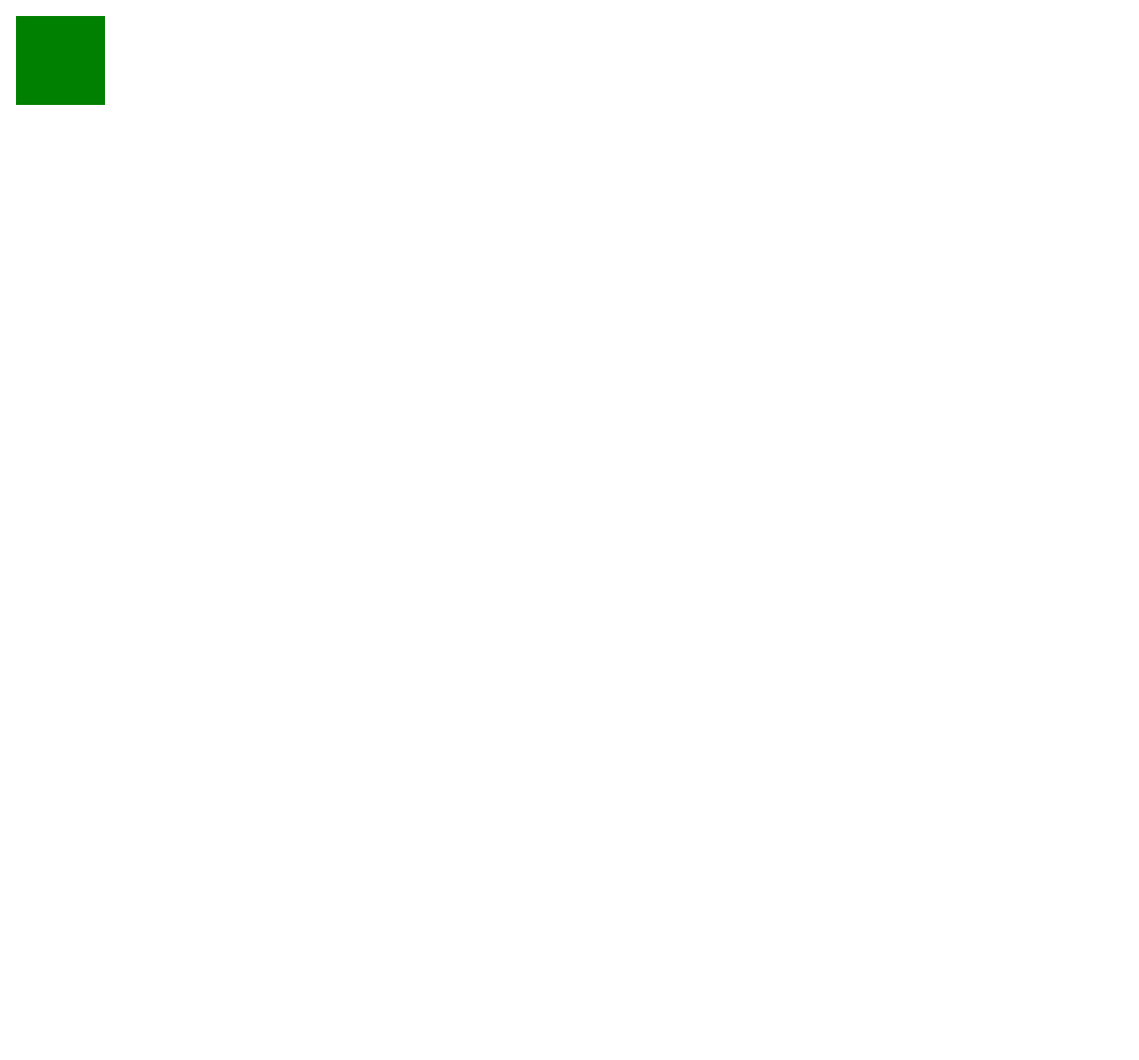
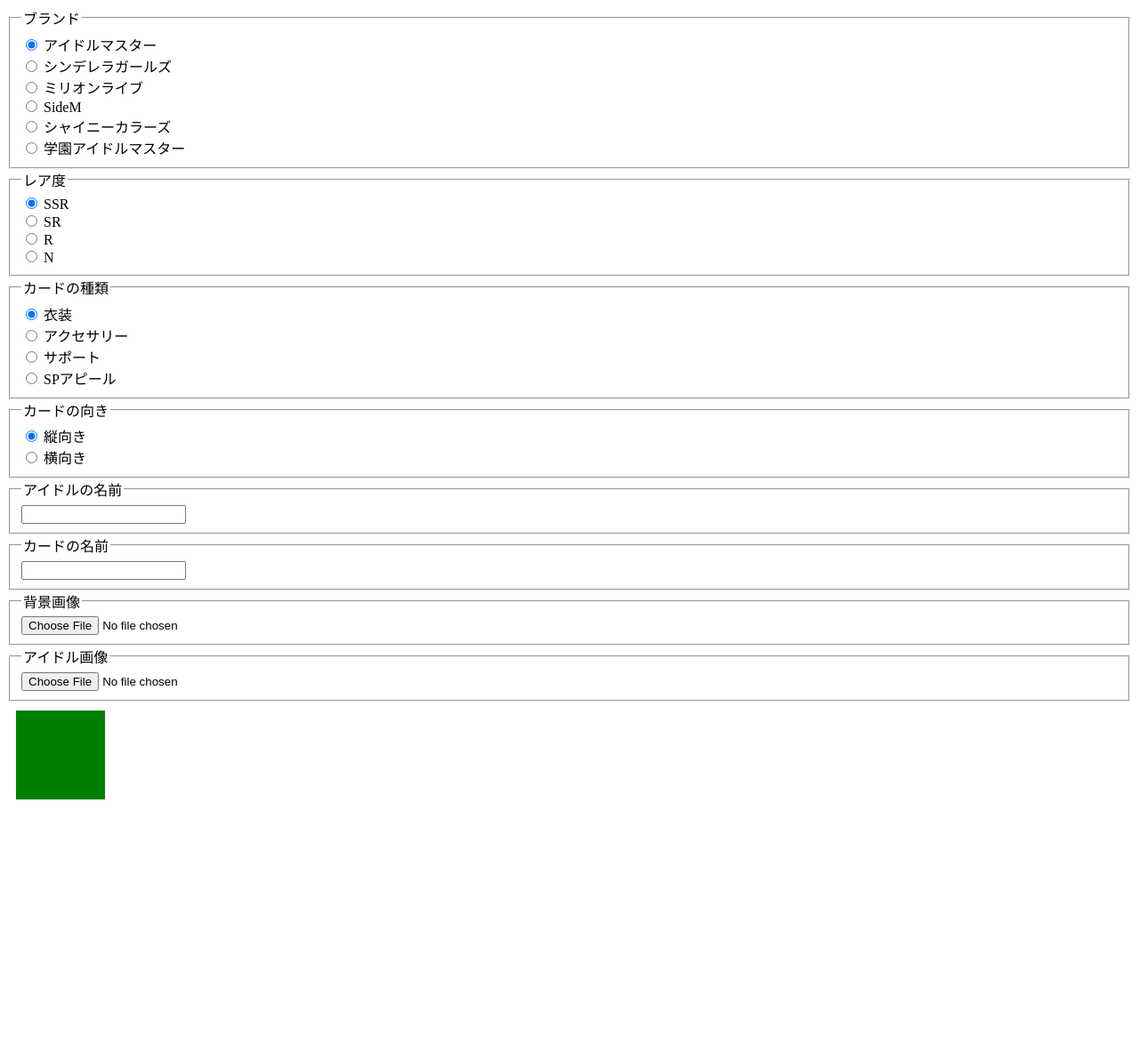
Before and after one commit to eimaru/eimaru.github.io, a plain HTML site: page index.html in a window 1280 px wide. Shown: the whole page at 89% size. Before the commit the page ends 800 px from the top, so only its background shows below. Drawn offline with nearby package versions, Linux system fonts and the light colour scheme.

Commit message:
入力部分を追加

```diff
--- a/index.html
+++ b/index.html
@@ -1,5 +1,6 @@
 <!DOCTYPE html>
 <html lang="ja">
+
 <head>
     <meta charset="utf-8">
     <title>テスト</title>
@@ -7,7 +8,124 @@
     <!-- Import JS/jQuery Library -->
     <script src="https://code.jquery.com/jquery-1.12.4.min.js"></script>
 </head>
+
 <body>
+    <fieldset>
+        <legend>ブランド</legend>
+
+        <div>
+            <input type="radio" id="idolmaster" name="brand" value="idolmaster" checked />
+            <label for="idolmaster">アイドルマスター</label>
+        </div>
+
+        <div>
+            <input type="radio" id="cinderella" name="brand" value="cinderella" />
+            <label for="cinderella">シンデレラガールズ</label>
+        </div>
+
+        <div>
+            <input type="radio" id="millionlive" name="brand" value="millionlive" />
+            <label for="millionlive">ミリオンライブ</label>
+        </div>
+
+        <div>
+            <input type="radio" id="sidem" name="brand" value="sidem" />
+            <label for="sidem">SideM</label>
+        </div>
+
+        <div>
+            <input type="radio" id="shinycolors" name="brand" value="shinycolors" />
+            <label for="shinycolors">シャイニーカラーズ</label>
+        </div>
+
+        <div>
+            <input type="radio" id="gakuen" name="brand" value="gakuen" />
+            <label for="gakuen">学園アイドルマスター</label>
+        </div>
+    </fieldset>
+    <fieldset>
+        <legend>レア度</legend>
+
+        <div>
+            <input type="radio" id="SSR" name="rarity" value="SSR" checked />
+            <label for="SSR">SSR</label>
+        </div>
+
+        <div>
+            <input type="radio" id="SR" name="rarity" value="SR" />
+            <label for="SR">SR</label>
+        </div>
+
+        <div>
+            <input type="radio" id="R" name="rarity" value="R" />
+            <label for="R">R</label>
+        </div>
+
+        <div>
+            <input type="radio" id="N" name="rarity" value="N" />
+            <label for="N">N</label>
+        </div>
+    </fieldset>
+    <fieldset>
+        <legend>カードの種類</legend>
+
+        <div>
+            <input type="radio" id="dress" name="category" value="dress" checked />
+            <label for="dress">衣装</label>
+        </div>
+
+        <div>
+            <input type="radio" id="accessory" name="category" value="accessory" />
+            <label for="accessory">アクセサリー</label>
+        </div>
+
+        <div>
+            <input type="radio" id="support" name="category" value="support" />
+            <label for="support">サポート</label>
+        </div>
+
+        <div>
+            <input type="radio" id="apeal" name="category" value="apeal" />
+            <label for="apeal">SPアピール</label>
+        </div>
+    </fieldset>
+    <fieldset>
+        <legend>カードの向き</legend>
+
+        <div>
+            <input type="radio" id="tate" name="muki" value="tate" checked />
+            <label for="tate">縦向き</label>
+        </div>
+
+        <div>
+            <input type="radio" id="yoko" name="muki" value="yoko" />
+            <label for="yoko">横向き</label>
+        </div>
+    </fieldset>
+    <fieldset>
+        <legend>アイドルの名前</legend>
+        <div>
+            <input type="text" id="idolname" name="idolname" />
+        </div>
+    </fieldset>
+    <fieldset>
+        <legend>カードの名前</legend>
+        <div>
+            <input type="text" id="cardname" name="cardname" />
+        </div>
+    </fieldset>
+    <fieldset>
+        <legend>背景画像</legend>
+        <div>
+            <input type="file" id="bgimage" name="bgimage" accept="image/png, image/jpeg" />
+        </div>
+    </fieldset>
+    <fieldset>
+        <legend>アイドル画像</legend>
+        <div>
+            <input type="file" id="idolimage" name="idolimage" accept="image/png, image/jpeg" />
+        </div>
+    </fieldset>
     <canvas class="canvas" width="600" height="400"></canvas>
     <!-- START Header Area -->
     <header></header>
@@ -26,4 +144,5 @@
     <script src="js/main.js"></script>
 
 </body>
+
 </html>
```
Lines whose indentation alone changed are shown as unchanged.
